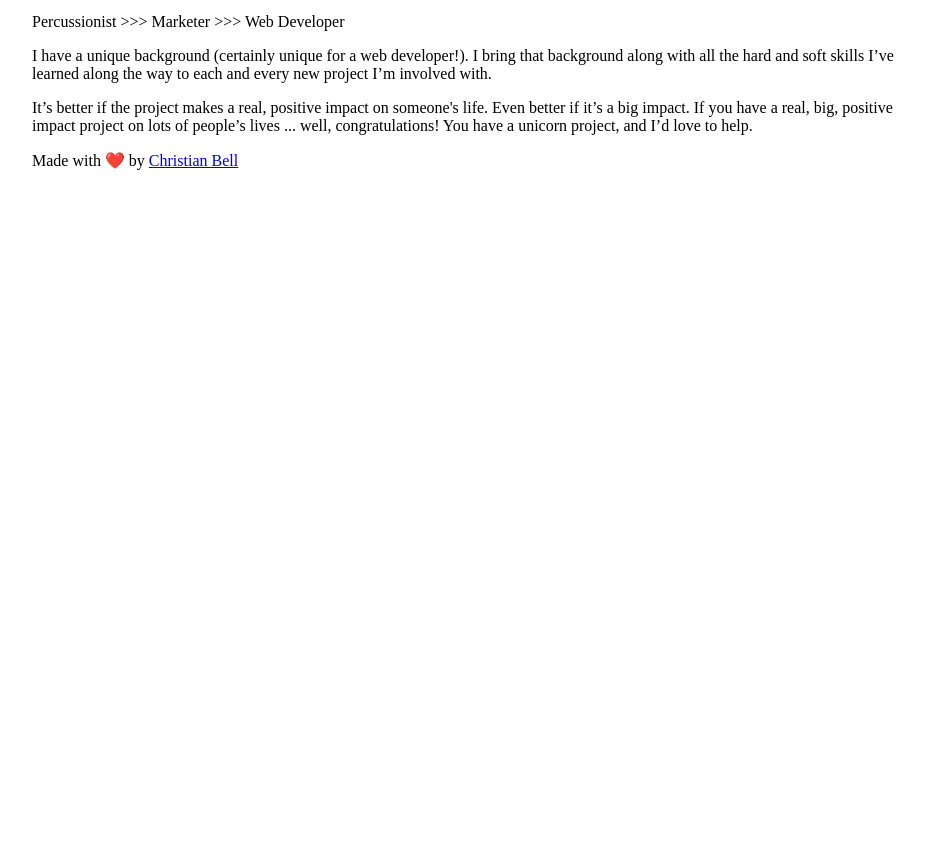
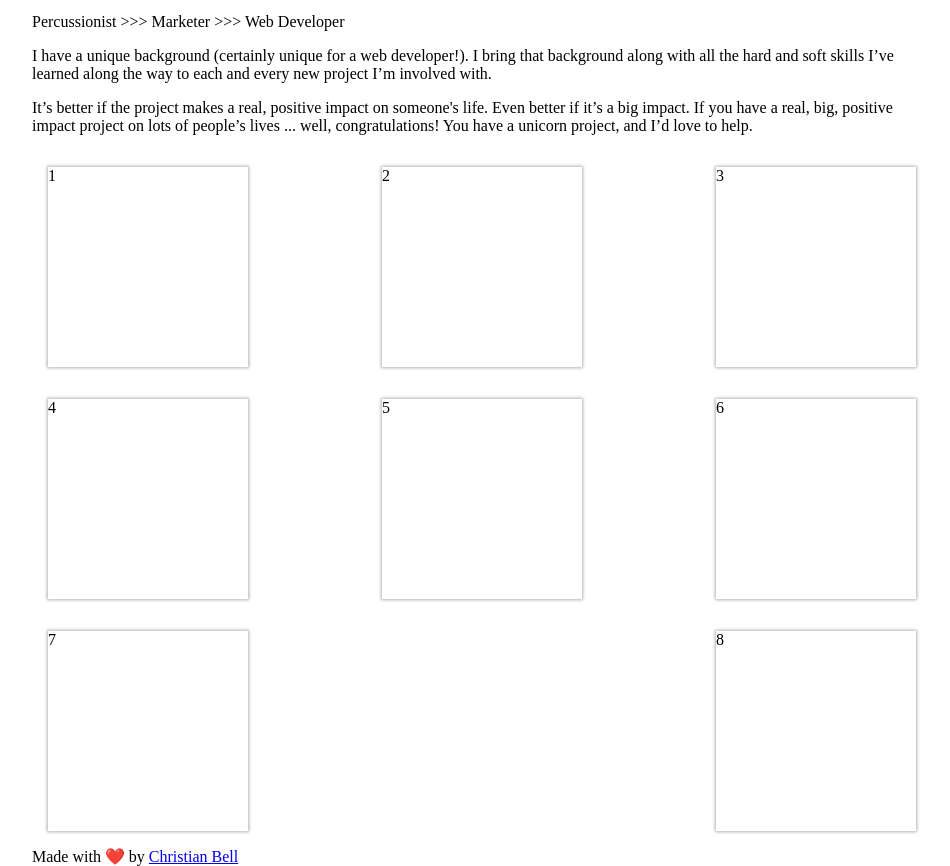
Before and after one commit to bellcd/portfolio, a Gatsby site: page / in a window 1280 px wide. Shown: the part 83-949 px from the top of the page, without its empty margins (158-1108 px from the left). Before the commit the page ends 800 px from the top, so only its background shows below. Built offline with nearby package versions, Linux system fonts and the light colour scheme; Gatsby itself is replaced by a stand-in of ours.

Commit message:
Adds basic app grid

```diff
--- a/src/components/apps.js
+++ b/src/components/apps.js
@@ -1,6 +1,15 @@
 import React from 'react';
+import Card from './card';
+
 export default () => {
+  const grid = [1, 2, 3, 4, 5, 6, 7, 8].map((card, i) => {
+    return <Card key={i} card={card}></Card>;
+  });
   return (
-    <div id="apps"></div>
+    <div id="apps">
+      <div className="apps-grid">
+        {grid}
+      </div>
+    </div>
   );
 }
--- /dev/null
+++ b/src/components/card.js
@@ -0,0 +1,8 @@
+import React from 'react';
+export default (props) => {
+  return (
+    <div className="card">
+      {props.card}
+    </div>
+  );
+}
--- a/src/components/nav.js
+++ b/src/components/nav.js
@@ -15,10 +15,6 @@ export default () => {
   return (
     <nav>
       <ul>
-        {/* <li>About</li>
-        <li>Apps</li>
-        <li>Contact</li>
-        <li>Resume</li> */}
         {links}
       </ul>
     </nav>
--- a/src/styles/global.css
+++ b/src/styles/global.css
@@ -44,3 +44,19 @@ nav > ul > a {
 nav > ul > a:hover {
   text-decoration: underline;
 }
+
+/* APPS GRID */
+.apps-grid {
+  display: flex;
+  justify-content: space-between;
+  flex-wrap: wrap;
+}
+
+/* CARD */
+.card {
+  display: flex;
+  width: 200px;
+  height: 200px;
+  box-shadow: 0px 0px 3px 1px rgba(0, 0, 0, 0.3);
+  margin: 1rem;
+}
```
